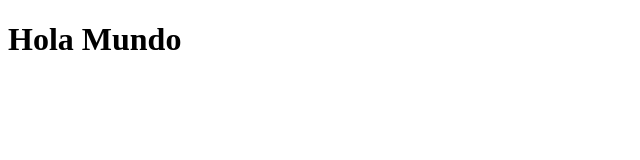
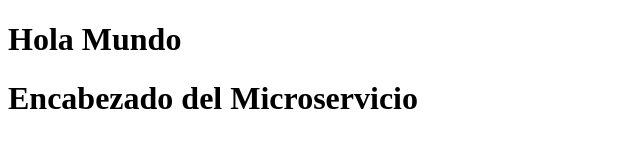
Before and after one commit to alemooreenoo/pruebavps, a plain HTML site: page index.html in a window 1280 px wide. Shown: the whole page, without its empty margins (0-640 px from the left). Drawn offline with Linux system fonts and the light colour scheme.

Commit message:
Add header section

```diff
--- a/index.html
+++ b/index.html
@@ -1 +1,2 @@
 <!DOCTYPE html><html><head><title>Microservicio</title></head><body><h1>Hola Mundo</h1></body></html>
+<header><h1>Encabezado del Microservicio</h1></header>
```
